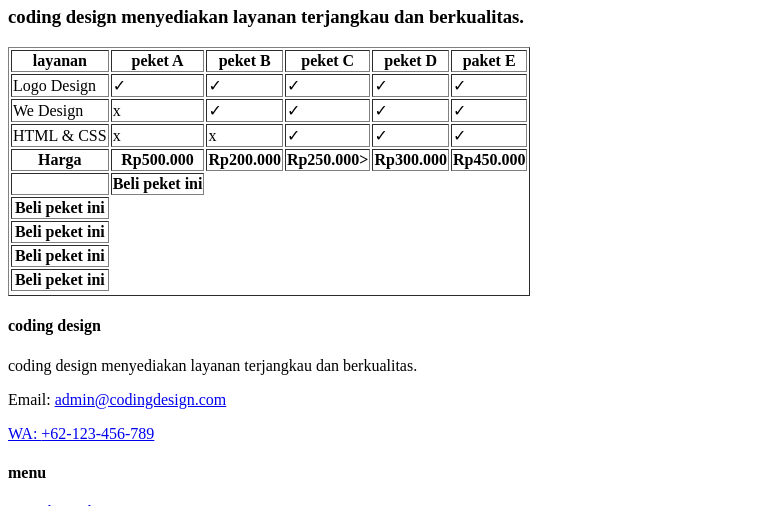
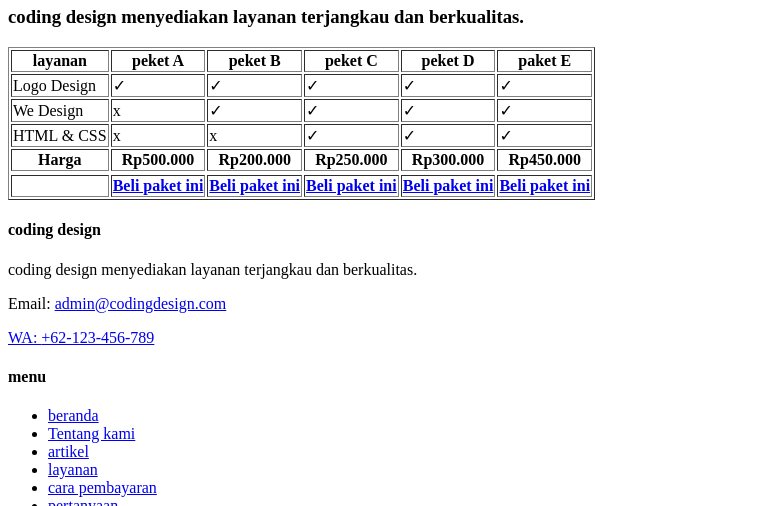
Before and after one commit to auraberek/auraberek.github.io, a plain HTML site: page layanan.html in a window 1280 px wide. Shown: the part 594-1100 px from the top of the page, without its empty margins (0-763 px from the left). Drawn offline with Linux system fonts and the light colour scheme.

Commit message:
Add files via upload

```diff
--- a/layanan.html
+++ b/layanan.html
@@ -96,19 +96,20 @@
                 <th>Harga</th>
                 <th>Rp500.000</th>
                 <th>Rp200.000</th>
-                <th>Rp250.000></th>
+                <th>Rp250.000</th>
                 <th>Rp300.000</th>
                 <th>Rp450.000</th>
             </tr>
             <tr>
+                <tr>
                     <th></th>
-                     <th><a href="kontak.html"  title="Beli peket ini"></a>Beli peket ini<tr>
-                     <th><a href="kontak.html"  title="Beli peket ini"></a>Beli peket ini<tr>
-                     <th><a href="kontak.html"  title="Beli peket ini"></a>Beli peket ini<tr>
-                    <th><a href="kontak.html"  title="Beli peket ini"></a>Beli peket ini<tr>
-                    <th><a href="kontak.html"  title="Beli peket ini"></a>Beli peket ini<tr>
-                   </tr>
-    </tfoot>
+                    <th><a href="kontak.html"  title="Beli paket ini">Beli paket ini</a></th>
+                    <th><a href="kontak.html"  title="Beli paket ini">Beli paket ini</a></th>
+                    <th><a href="kontak.html"  title="Beli paket ini">Beli paket ini</a></th>
+                    <th><a href="kontak.html"  title="Beli paket ini">Beli paket ini</a></th>
+                    <th><a href="kontak.html"  title="Beli paket ini">Beli paket ini</a></th>
+             </tr>
+     </tfoot>
 </table>
 <!-- End layanan -->
 
```
